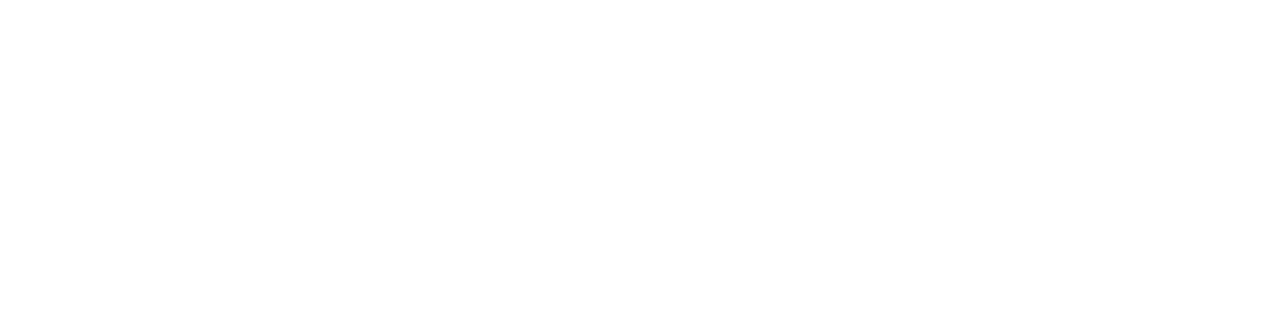
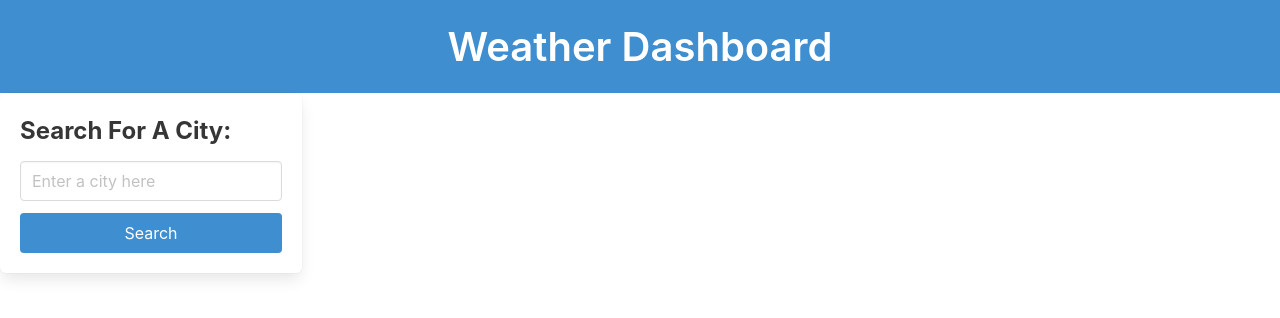
Before and after one commit to Stickkman/weatherDashboard06, a plain HTML site: page index.html in a window 1280 px wide. Drawn offline with nearby package versions, Linux system fonts and the light colour scheme.

Commit message:
created base input box, and header section

```diff
--- a/index.html
+++ b/index.html
@@ -11,7 +11,38 @@
     <!-- link to base css stylesheet-->
     <link rel="stylesheet" href="./assets/css/style.css" />
 </head>
+
+<header> <!-- hero header-->
+    <section class="hero is-small is-info">
+        <div class="hero-body">
+          <p class="title is-flex is-justify-content-center is-size-2">
+            Weather Dashboard
+          </p>
+         </div>
+      </section>
+</header>
+
 <body>
+
+
+    <div class = "columns"> <!--container to hold city search form-->
+        <div class="column is-one-quarter ">
+        <form class="box">
+    <div class="field">
+        <label class="label is-size-4 ">Search For A City:</label>
+        <div class="control">
+          <input class="input" type="text" placeholder="Enter a city here">
+        </div>
+        </div>
+      <div class="field">
+        <p class="control">
+          <button class="button is-fullwidth is-info">
+            Search
+          </button>
+        </p>
+      </div>
+      </form>
+    </div></div>
 
 
     <!-- link for jquery-->
```
